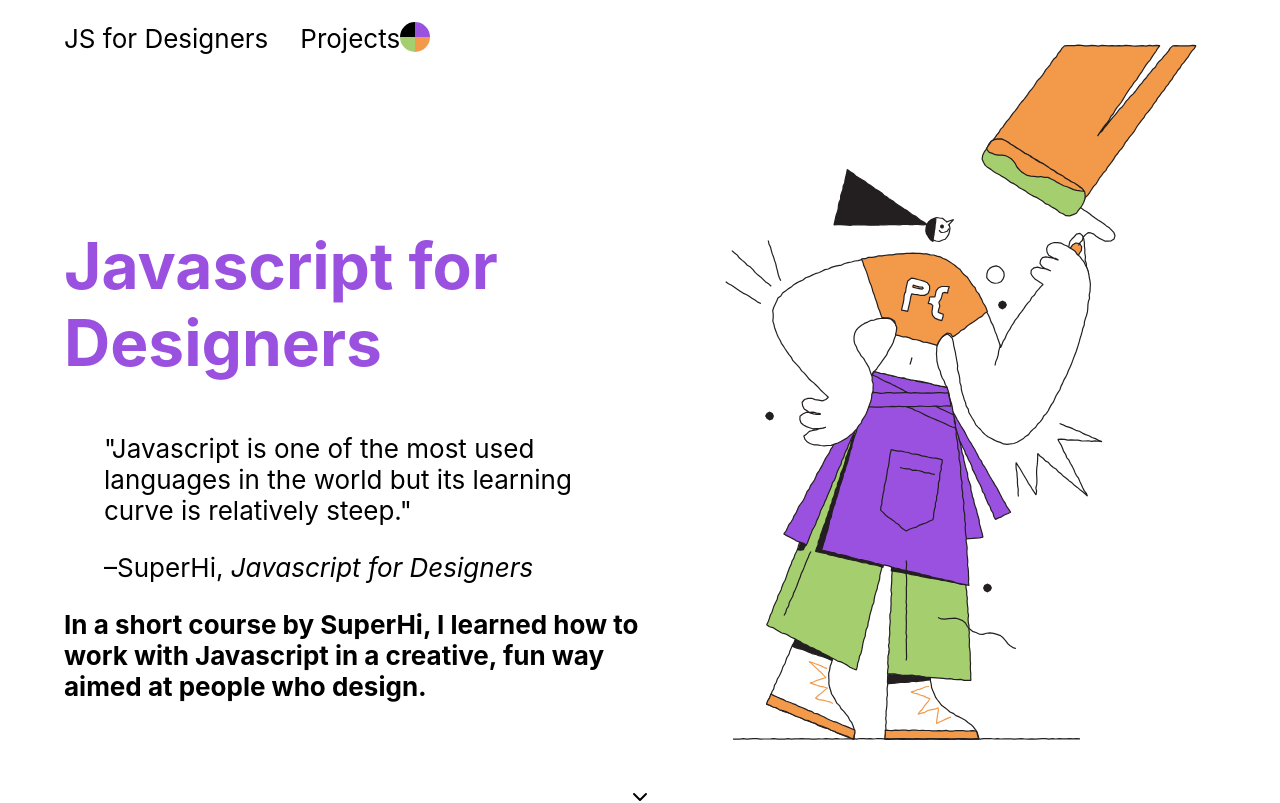
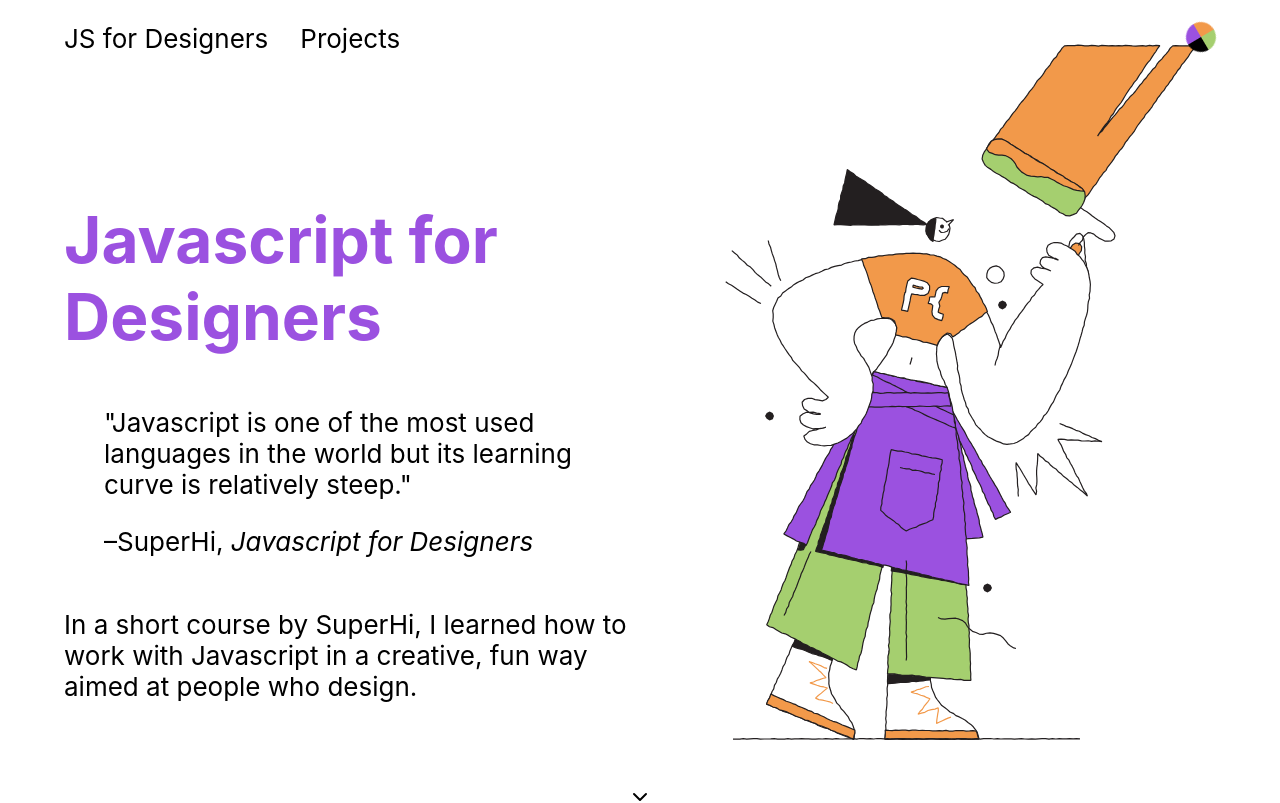
Before and after one commit to gideonibemerejr/js-for-designers, a React (Create React App) app: page / in a window 1280 px wide. Shown: the top 803 px of the page. Built offline with nearby package versions, Linux system fonts and the light colour scheme.

Commit message:
Update Cirlce component and add commented out Footer to home page

```diff
--- a/src/App.css
+++ b/src/App.css
@@ -1,7 +1,3 @@
-.App {
-  width: 100%;
-}
-
 .App-header {
   min-height: 70vh;
   display: flex;
@@ -17,6 +13,7 @@
   display: flex;
   flex-direction: row;
   align-items: center;
+  justify-content: space-between;
 
   width: 100%;
   height: 10vh;
@@ -115,6 +112,10 @@
   padding-bottom: 4rem;
 }
 
+/*====================================
+/* * # MEDIA QUERIES
+====================================*/
+
 @media screen and (max-width: 1160px) {
   .App-project-card,
   .App-project-card:nth-child(odd) {
@@ -130,6 +131,11 @@
     margin: 0;
   }
 }
+@media screen and (max-width: 960px) {
+  .App-header--text > h1 {
+    font-size: 2rem;
+  }
+}
 
 @media screen and (max-width: 768px) {
   .App-header {
@@ -138,9 +144,6 @@
   .App-header--text {
     width: 100%;
   }
-  .App-header--text > h1 {
-    font-size: 2rem;
-  }
 }
 
 @media (prefers-reduced-motion: reduce) {
--- a/src/App.js
+++ b/src/App.js
@@ -8,7 +8,7 @@
 function App() {
   console.log(data)
   return (
-    <div className="App">
+    <>
       <header className="App-header">
         <nav className="App-navbar">
 
@@ -36,11 +36,11 @@
             <footer>–SuperHi, <cite>Javascript for Designers</cite></footer>
             </blockquote>
 
-            <h4>
+            <p>
 
             In a short course by <a className="App-link" href="https://www.superhi.com">SuperHi</a>, I learned how to work with Javascript in a creative, fun way aimed at people who design.
 
-            </h4>
+            </p>
           </article>
 
         </section>
@@ -69,7 +69,15 @@
 
 
         </main>
-    </div>
+        {/* <footer>
+          <section>
+            <h4>
+              Credits
+            </h4>
+            <p>Hero illustration courtesy of SuperHi, colors updated by Gideon Ibemere, Jr</p>
+          </section>
+        </footer> */}
+    </>
   );
 }
 
--- a/src/Components/Circle/circle.css
+++ b/src/Components/Circle/circle.css
@@ -12,4 +12,43 @@
   background-size: 50% 50%;
   background-position: 0% 0%, 0% 100%, 100% 0%, 100% 100%;
   background-repeat: no-repeat;
+  animation: spin 3000ms linear infinite;
+  -webkit-animation: spin 3000ms linear infinite;
+  -moz-animation: spin 3000ms linear infinite;
 }
+
+/*==============
+/* * #Animations
+====================================*/
+@-ms-keyframes spin {
+  from {
+    -ms-transform: rotate(0deg);
+  }
+  to {
+    -ms-transform: rotate(359deg);
+  }
+}
+@-moz-keyframes spin {
+  from {
+    -moz-transform: rotate(0deg);
+  }
+  to {
+    -moz-transform: rotate(359deg);
+  }
+}
+@-webkit-keyframes spin {
+  0% {
+    -webkit-transform: rotate(0deg);
+  }
+  100% {
+    -webkit-transform: rotate(359deg);
+  }
+}
+@keyframes spin {
+  from {
+    transform: rotate(0deg);
+  }
+  to {
+    transform: rotate(359deg);
+  }
+}
```
